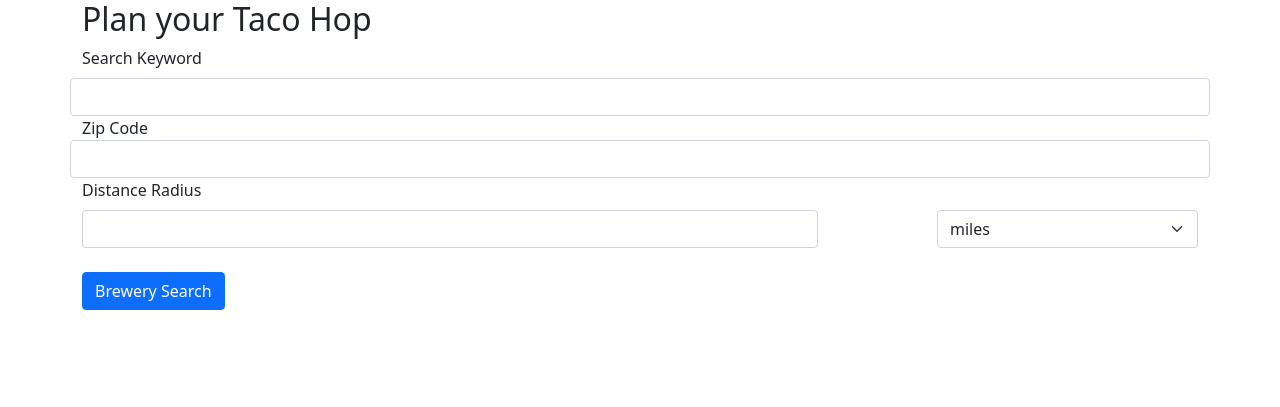
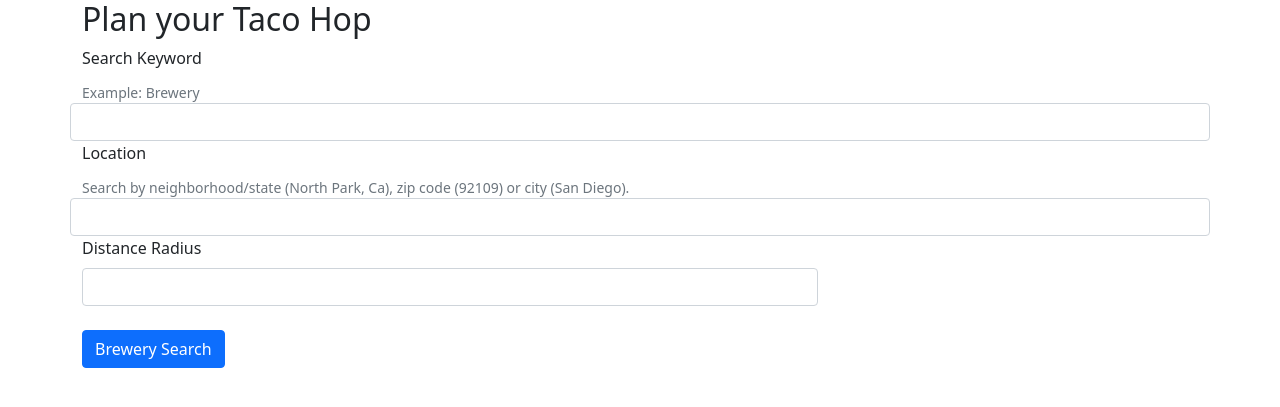
Before and after one commit to Chesney-Bal/Taco-Hops, a Flask app: page /brewery_trip_planner in a window 1280 px wide. Shown: the top 407 px of the page. Run offline with Flask 2, Linux system fonts and the light colour scheme.

Commit message:
Updated html templates, requirements and server routes

```diff
--- a/server.py
+++ b/server.py
@@ -3,16 +3,19 @@
 from flask import (Flask, session, render_template, request, flash, redirect)
 from os import environ
 from datetime import date, datetime
+import requests
 
 from model import connect_to_db, db
 import crud
+
+
 
 from jinja2 import StrictUndefined
 
 app = Flask(__name__)
 app.secret_key = "TacosBeerTacosBeer"
 app.jinja_env.undefined = StrictUndefined
-environ.get('API_TOKEN')
+API_KEY=environ.get('API_TOKEN')
 
 #create routes and view functions
 
@@ -106,14 +109,22 @@ def trip_planner():
 def search_for_brewery():
     "Search for brewery through Yelp"
 
-    keyword = request.args.get('keyword', '')
+    term = request.args.get('term', 'brewery')
     location = request.args.get('location', '')
     radius = request.args.get('radius', '')
-    unit = request.args.get('unit', '')
+    # unit = request.args.get('unit', '')
 
-    url ='https://api.yelp.com/v3/business/search'
+    url ='https://api.yelp.com/v3/businesses/search'
+    # headers = { 'Bearer' ; API_KEY }
+    # r=requests.get(url, headers=headers)
+    # r.json()
 
-    API = {'API_TOKEN': API_TOKEN}
+    # res = requests.get(url)
+    # r=requests.get("https://api.yelp.com/v3/businesses/search", headers=headers, params ={'term':'', 'location':'', 'radius': ''})
+
+
+#helper function
+
 
 
 #another page or view route?
--- a/templates/brewery_trip_planner.html
+++ b/templates/brewery_trip_planner.html
@@ -19,21 +19,23 @@
 
       <form method="GET" action="/brewery_trip_planner/search">
         <div class ="row">
-          <label class="form-label above" for="search-keyword">Search Keyword</label>
+          <label class="form-label above" for="search-term">Search Keyword</label>
+          <small class="form-text text-muted">Example: Brewery</small>
 
           <input
-            id="search-keyword"
+            id="search-term"
             class="form-control"
             type="text"
-            name="keyword"
+            name="term"
             >
         </div>
 
         <div class="row">
-          <label class="form-lavel above" for="search-zip">Zip Code</label>
+          <label class="form-label above" for="search-location">Location</label>
+          <small class="form-text text-muted"> Search by neighborhood/state (North Park, Ca), zip code (92109) or city (San Diego).</small>
 
           <input
-            id="search-zip"
+            id="search-location"
             class="form-control"
             type ="text"
             name="location"
@@ -51,12 +53,12 @@
             >
            </div>
 
-        <div class="col-3 offset-1">
+        <!-- <div class="col-3 offset-1">
           <select class="form-control form-select" name="unit">
             <option value="miles">miles</option>
             <option value="km">kilometers</option>
           </select>
-        </div>
+        </div> -->
 
         <div class="row mt-4">
           <div class="col-3">
```
Also changed, not shown: requirements.txt (+7 -1 lines), templates/homepage.html (+26 -4 lines), templates/index.html (+20 -11 lines).
